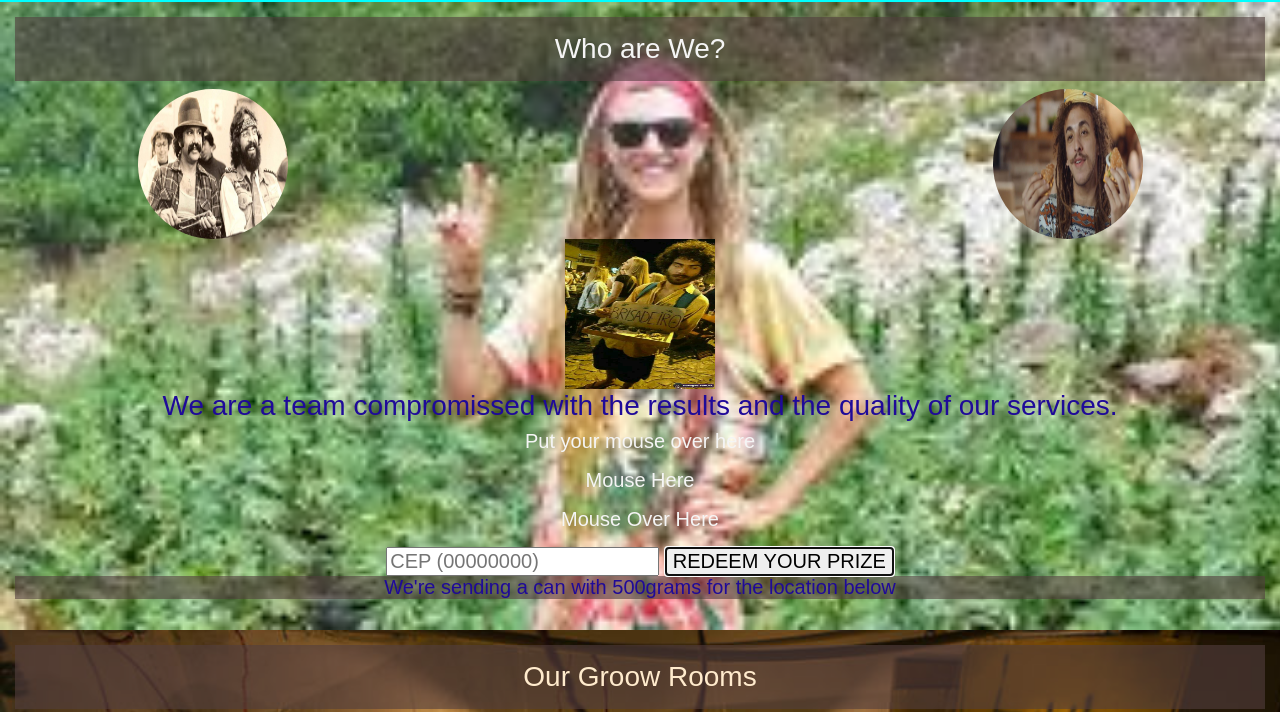
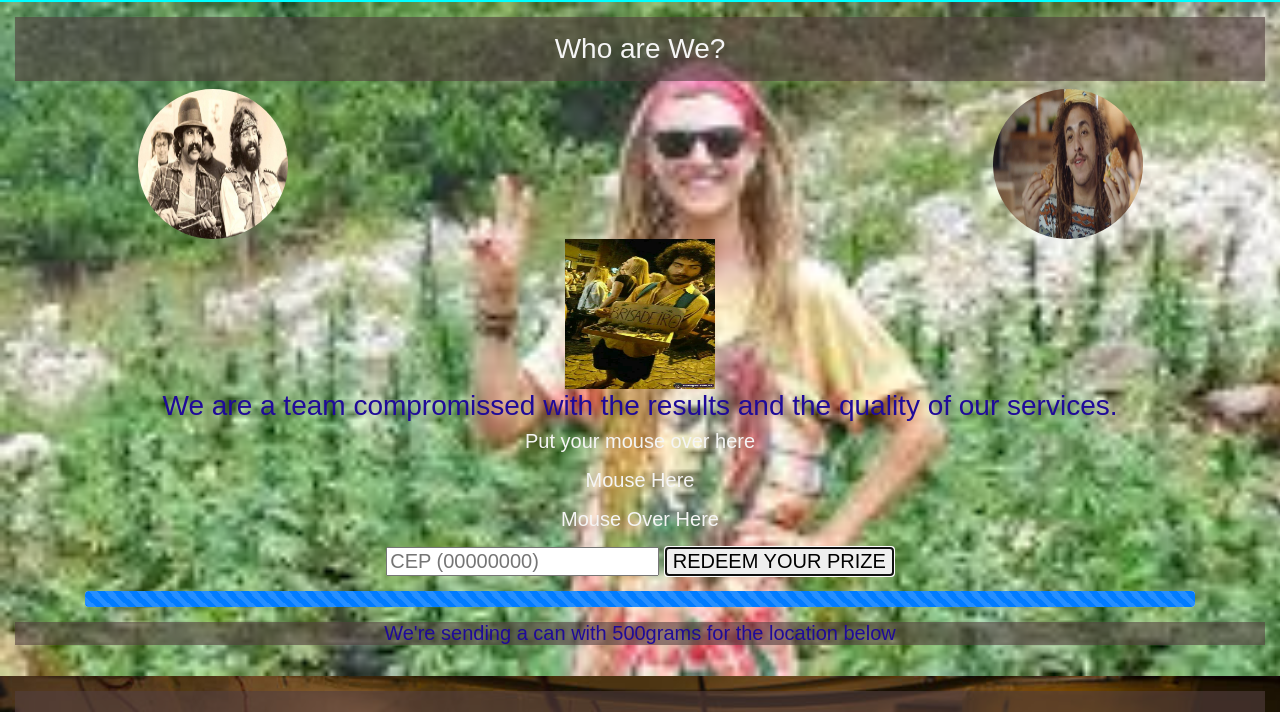
Before and after one commit to fabioagtorres/bootstrap1, a plain HTML site: page index.html in a window 1280 px wide. Both pictures are taken after a click on the button "REDEEM YOUR PRIZE". Shown: the part 88-800 px from the top of the page. Drawn offline with Linux system fonts and the light colour scheme; no server answers.

Commit message:
praticamente tudo oque sei fazer

```diff
--- a/index.html
+++ b/index.html
@@ -61,6 +61,11 @@
                 <p onmouseover="trocar(this)" onmouseout="voltar(this)">Mouse Over Here</p>
                 <input placeholder="CEP (00000000)" id="cep">
                 <button type="button" onclick="clicou()">REDEEM YOUR PRIZE</Button>
+                    <div class="container margin progresso">
+                        <div class="progress">
+                            <div class="progress-bar progress-bar-striped progress-bar-animated" role="progressbar" aria-valuenow="75" aria-valuemin="0" aria-valuemax="100" style="width: 100%"></div>
+                        </div>
+                    </div>
                 <p id="agradecimento" ></p>
                 <div class="container cep">
                     <div class="row">
@@ -68,7 +73,7 @@
                     </div>
                     <div class="row">
                         <table class="table">
-                                <tbody>
+                            <tbody style="color: antiquewhite;">
                                 <tr>
                                     <td>Logradouro</td>
                                     <td id="logradouro"></td>
@@ -79,7 +84,7 @@
                                 </tr>
                                 <tr>
                                     <td>Localidade</td>
-                                        <td id="localidade"></td>
+                                    <td id="localidade" ></td>
                                 </tr>
                                 <tr>
                                     <td>UF</td>
--- a/js/main.js
+++ b/js/main.js
@@ -10,9 +10,13 @@ function validarIdade(idade){
 
 $(function(){
     $(".cep").hide();
+    $(".progresso").hide();
 });
 
+
+
 function clicou (){
+    $(".progresso").show();
     var cep = document.getElementById("cep").value;
     var url = "https://viacep.com.br/ws/" + cep + "/json/";
     console.log(url);
@@ -29,6 +33,7 @@ function clicou (){
             document.getElementById("uf").innerHTML = response.uf;
             $("#adresstt").html("Adress:" + response.cep);
             $(".cep").show();
+            $(".progresso").hide();
         }
     })
     document.getElementById("agradecimento").innerHTML = "We're sending a can with 500grams for the location below";
```
Lines whose indentation alone changed are shown as unchanged.
